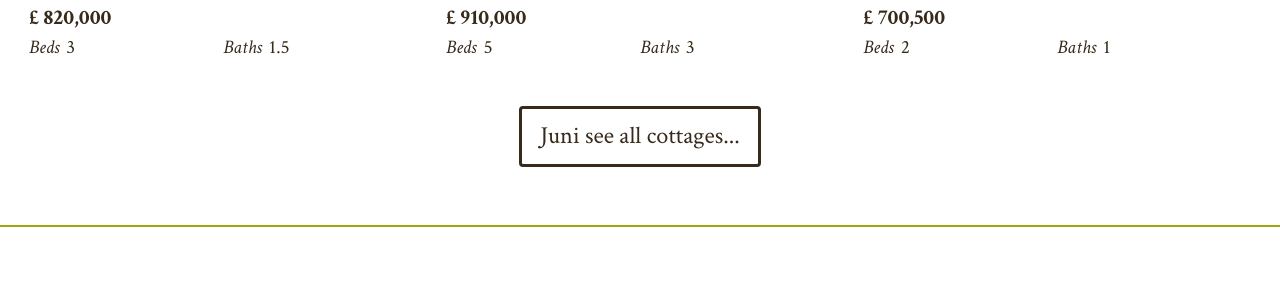
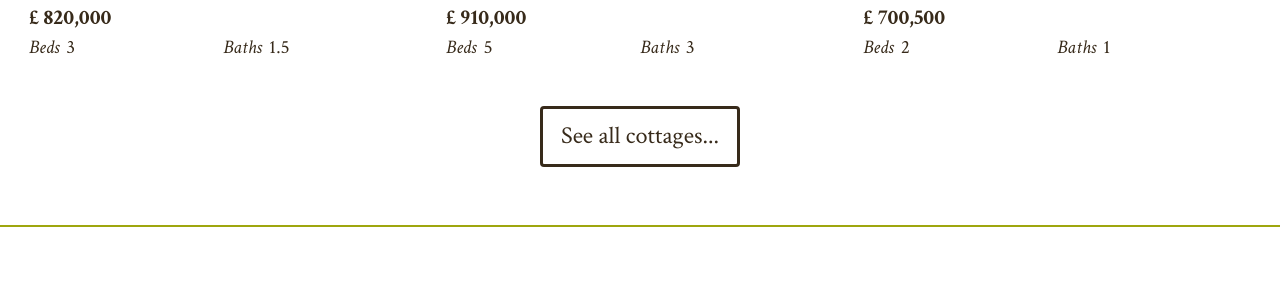
Before and after one commit to edgarbrignoni/jekyll-netlify-cms, a Jekyll site: the page built from index.html, in a window 1280 px wide. Shown: the part 1065-1361 px from the top of the page. Built offline with Jekyll 4.4.1, drawn with Linux system fonts in a browser that asks for light colours.

Commit message:
Update Pages “home”

```diff
--- a/_data/home.yml
+++ b/_data/home.yml
@@ -7,7 +7,7 @@ banner:
 cottages:
   title: Old English Cottages for Sale
   text: Browse our most recent selection of cozy English cottages for sale.
-  button: Juni see all cottages...
+  button: See all cottages...
 blog:
   title: Follow along
   text: Read up on the recent happenings related to our business and English
```
